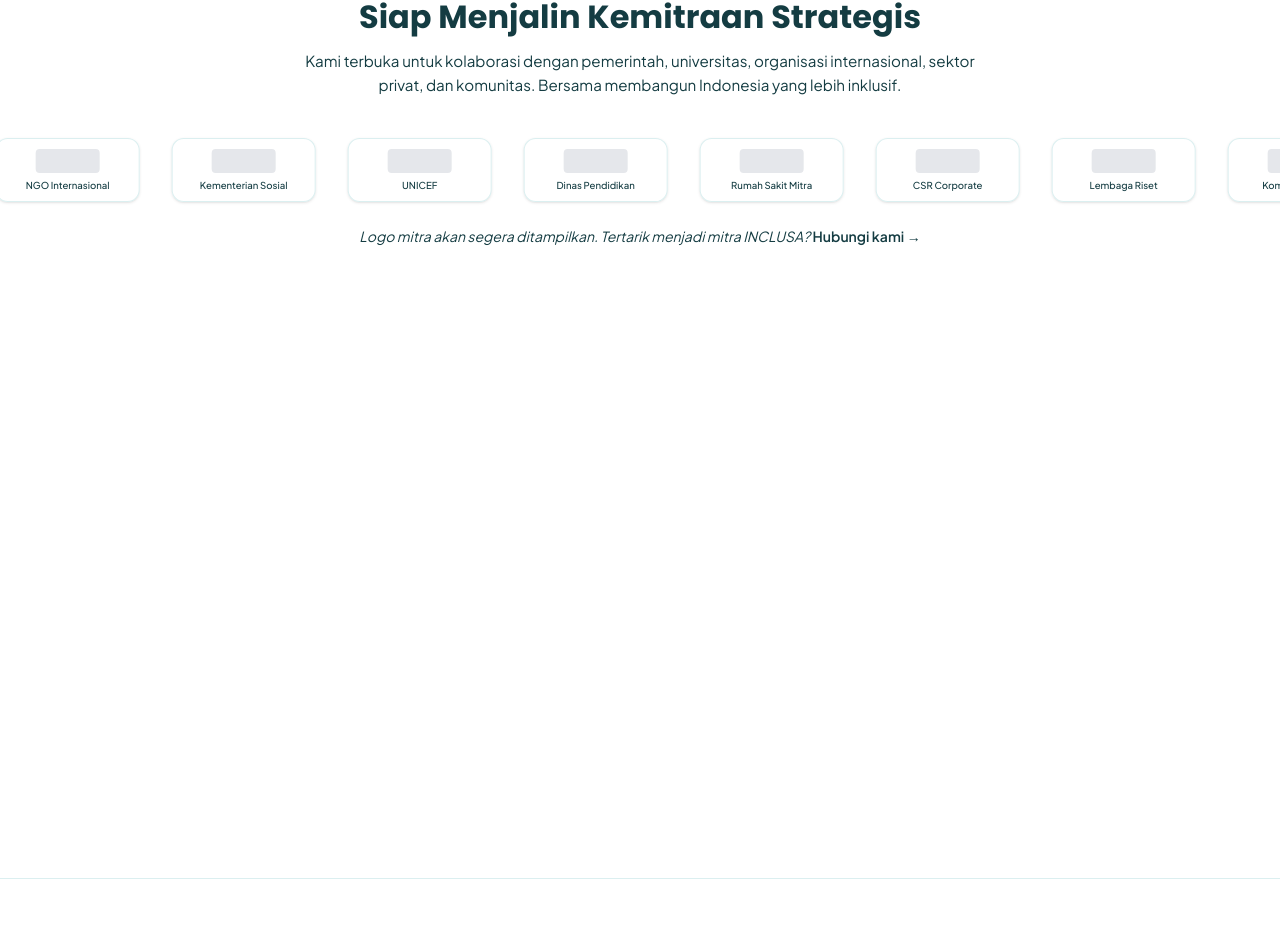
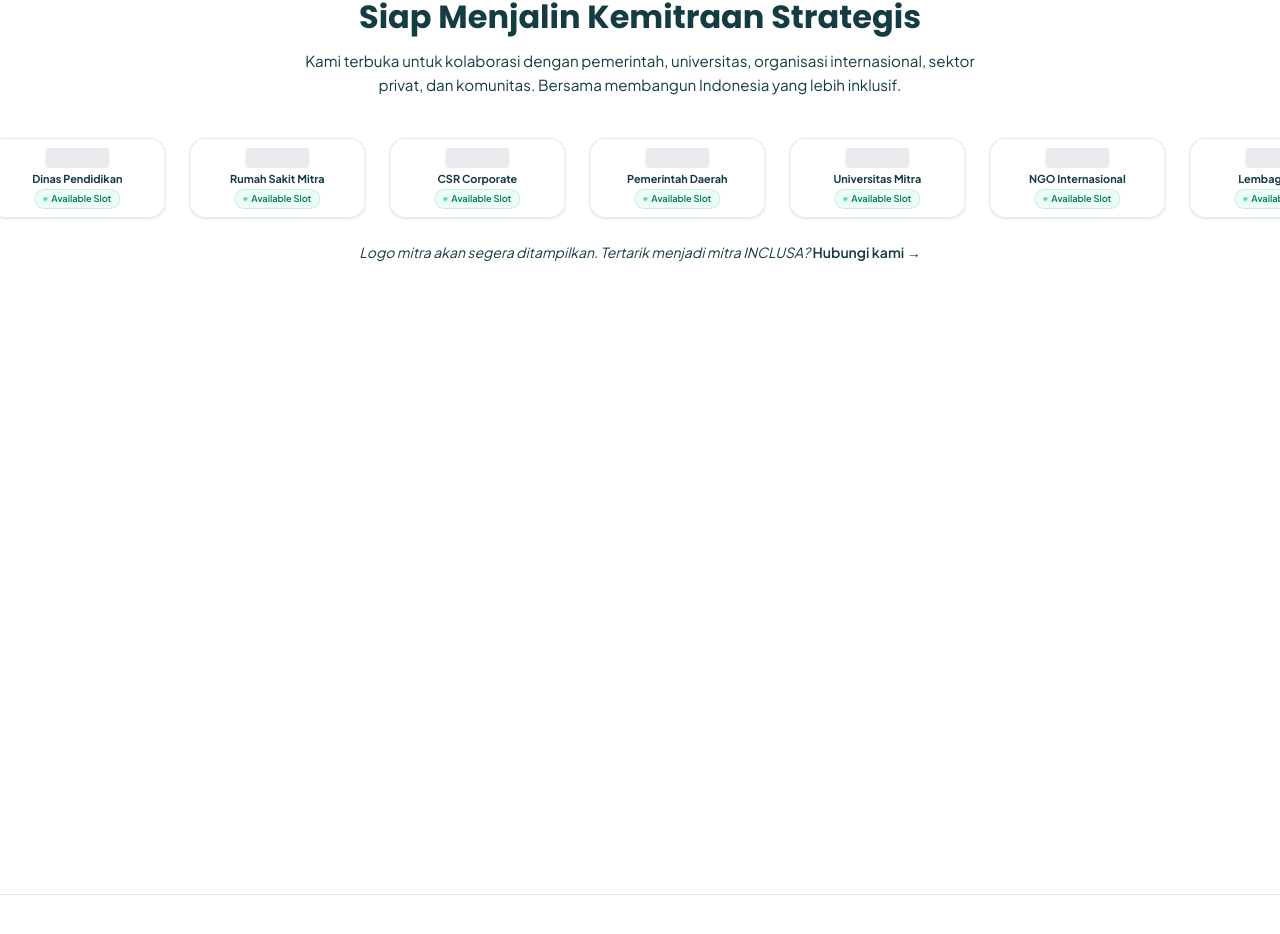
Before and after one commit to Drappy-cat/INCLUSA, a React (Vite) app: page / in a window 1280 px wide. Shown: the part 4054-4988 px from the top of the page. Built offline with nearby package versions, Linux system fonts and the light colour scheme.

Commit message:
feat: add Available Slot badge to partner marquee cards

```diff
--- a/src/app/components/pages/Home.tsx
+++ b/src/app/components/pages/Home.tsx
@@ -511,39 +511,42 @@ export function Home() {
             <div className="pointer-events-none absolute right-0 top-0 z-10 h-full w-20 bg-gradient-to-l from-brand-cream to-transparent" />
 
             {/* Scrolling track */}
-            <div className="flex items-center gap-8 animate-marquee">
-              {/* Placeholder partner logos — will be replaced with real logos */}
+            <div className="flex items-center gap-6 animate-marquee">
+              {/* Partner slots — showing available collaboration slots */}
               {[
-                "Pemerintah Daerah",
-                "Universitas Mitra",
-                "NGO Internasional",
                 "Kementerian Sosial",
                 "UNICEF",
                 "Dinas Pendidikan",
                 "Rumah Sakit Mitra",
                 "CSR Corporate",
-                "Lembaga Riset",
-                "Komunitas Lokal",
-                // Duplicate for seamless loop
                 "Pemerintah Daerah",
                 "Universitas Mitra",
                 "NGO Internasional",
+                "Lembaga Riset",
+                "Komunitas Lokal",
+                // Duplicate for seamless infinite loop
                 "Kementerian Sosial",
                 "UNICEF",
                 "Dinas Pendidikan",
                 "Rumah Sakit Mitra",
                 "CSR Corporate",
+                "Pemerintah Daerah",
+                "Universitas Mitra",
+                "NGO Internasional",
                 "Lembaga Riset",
                 "Komunitas Lokal",
               ].map((name, i) => (
                 <div
                   key={`${name}-${i}`}
-                  className="flex h-16 w-36 shrink-0 flex-col items-center justify-center rounded-xl border border-border/50 bg-white/80 px-3 shadow-sm"
+                  className="flex h-20 w-44 shrink-0 flex-col items-center justify-center rounded-2xl border border-border/70 bg-white/90 px-3 shadow-sm transition-all hover:border-brand-teal/50 hover:shadow-md"
                 >
-                  {/* TODO: Replace with actual partner logo images */}
-                  <div className="h-6 w-16 rounded bg-gray-200" />
-                  <span className="mt-1.5 text-[0.6rem] font-medium text-muted-foreground text-center leading-tight">
+                  <div className="h-5 w-16 rounded bg-gray-200/80 mb-1" />
+                  <span className="text-[0.68rem] font-bold text-brand-blue-deep text-center leading-tight">
                     {name}
+                  </span>
+                  <span className="mt-1 flex items-center gap-1 rounded-full bg-emerald-50 px-2 py-0.5 text-[0.58rem] font-semibold text-emerald-700 ring-1 ring-emerald-600/20">
+                    <span className="h-1 w-1 rounded-full bg-emerald-500 animate-pulse" />
+                    Available Slot
                   </span>
                 </div>
               ))}
```
